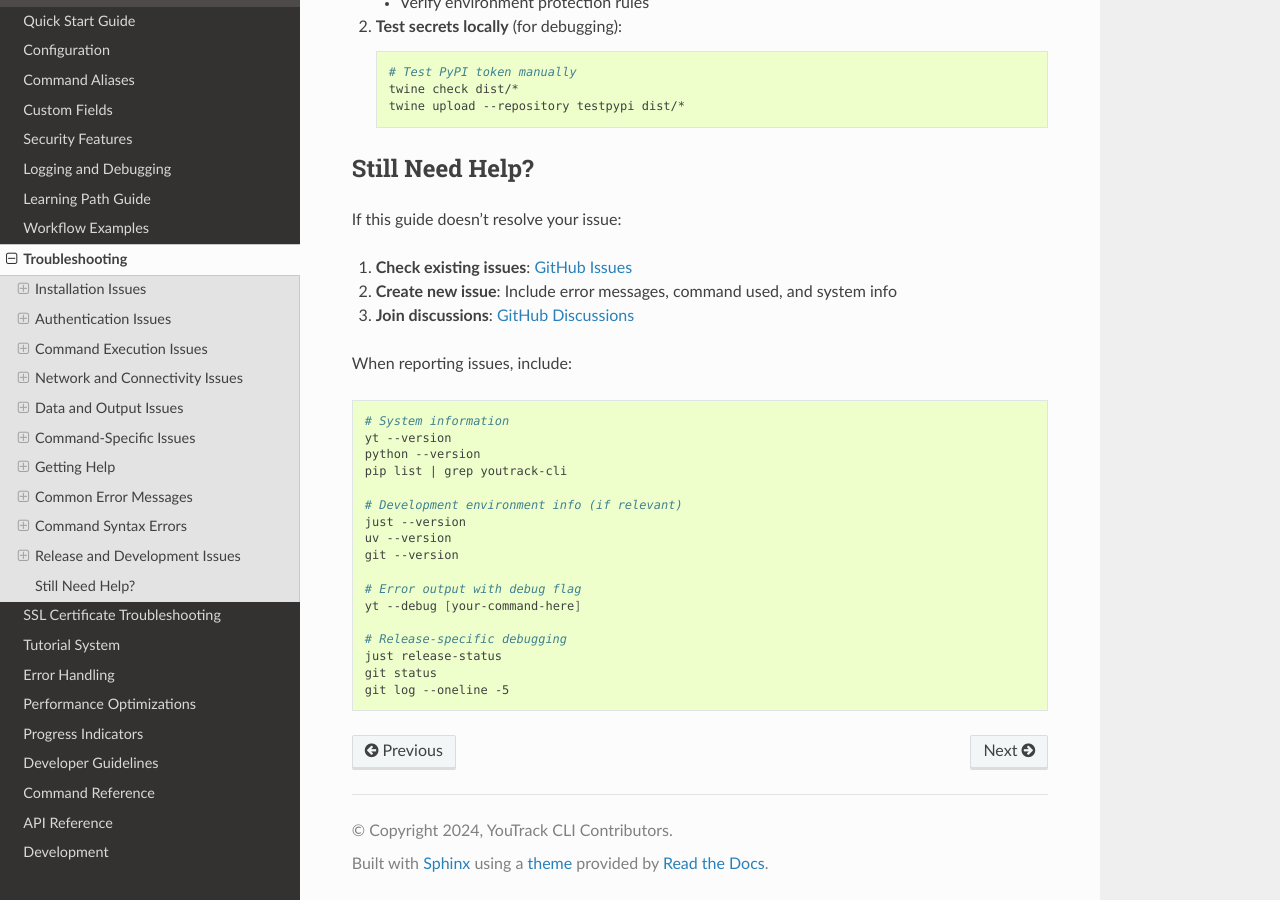
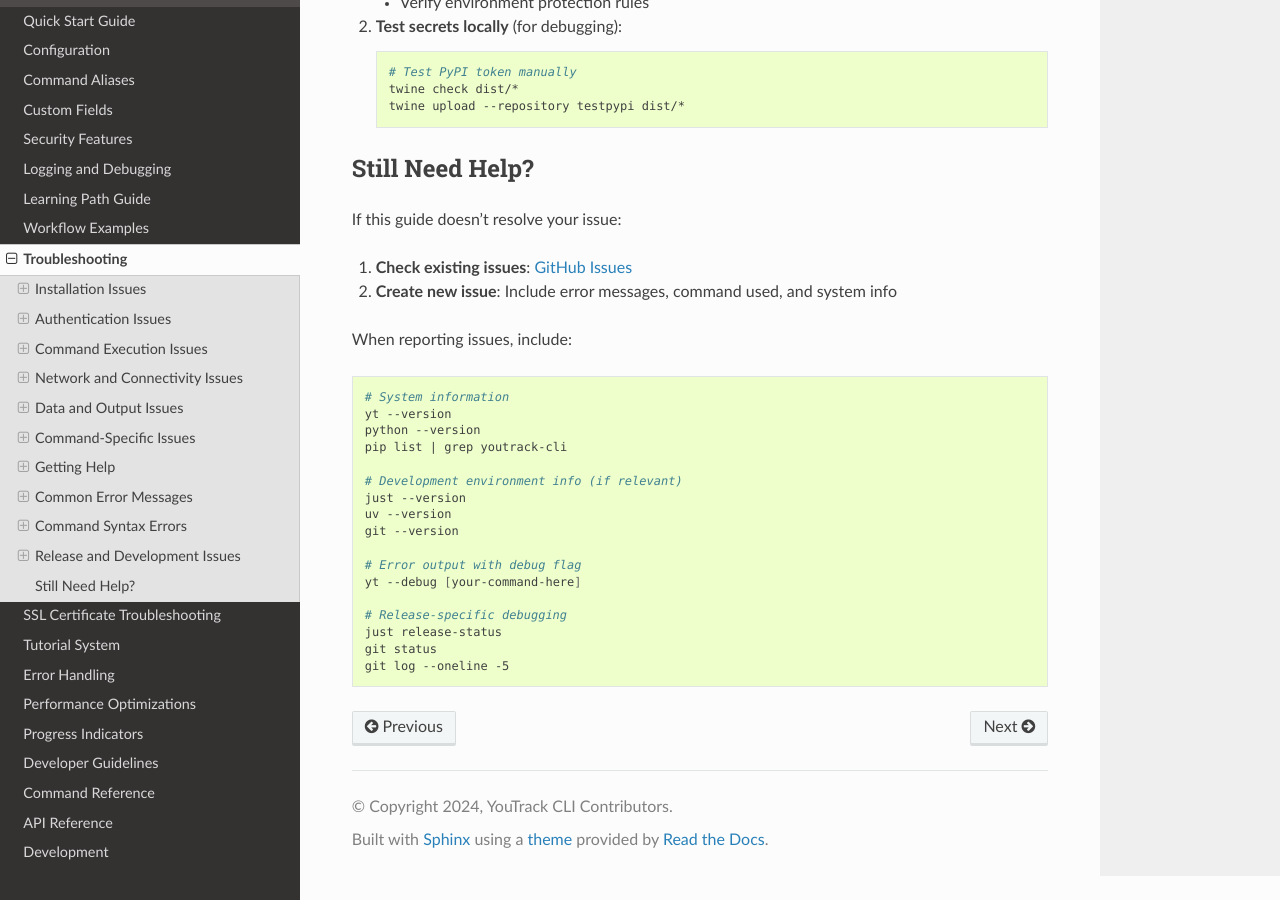
Before and after one commit to ryancheley/yt-cli, a Sphinx documentation site: the page built from docs/troubleshooting.rst, in a window 1280 px wide and 900 px high, scrolled down 23683 px. Built offline with Sphinx 7.4.7 and the Read the Docs theme 3.1.0, drawn with Linux system fonts in a browser that asks for light colours.

Commit message:
🐛 Fix broken links and cross-reference in docs (just docs-check) (#684)
The Sphinx linkcheck (just docs-check) was failing on:
- https://api.com/issues — a placeholder URL in the batch_get_resources
  docstring that Sphinx autodoc rendered as a real (broken) link; changed
  to youtrack.example.com, which is already in linkcheck_ignore
- https://github.com/ryancheley/yt-cli/discussions — 404, since GitHub
  Discussions isn't enabled for the repo; removed the dead bullet
- setup.rst :doc:`troubleshooting` — "unknown document" warning because
  troubleshooting.rst lives in docs/, not docs/commands/; made it an
  absolute :doc:`/troubleshooting` reference

just docs-check now exits 0 with zero broken links.

Co-authored-by: Claude Opus 4.8 <noreply@anthropic.com>

```diff
--- a/docs/commands/setup.rst
+++ b/docs/commands/setup.rst
@@ -389,4 +389,4 @@ See Also
 * :doc:`auth` - Authentication management and login
 * :doc:`config` - CLI configuration and settings management
 * Getting Started guide for complete setup instructions
-* :doc:`troubleshooting` - Common issues and solutions
+* :doc:`/troubleshooting` - Common issues and solutions
--- a/docs/troubleshooting.rst
+++ b/docs/troubleshooting.rst
@@ -1201,7 +1201,6 @@ If this guide doesn't resolve your issue:
 
 1. **Check existing issues**: `GitHub Issues <https://github.com/ryancheley/yt-cli/issues>`_
 2. **Create new issue**: Include error messages, command used, and system info
-3. **Join discussions**: `GitHub Discussions <https://github.com/ryancheley/yt-cli/discussions>`_
 
 When reporting issues, include:
 
```
Also changed, not shown: 1 other file.
